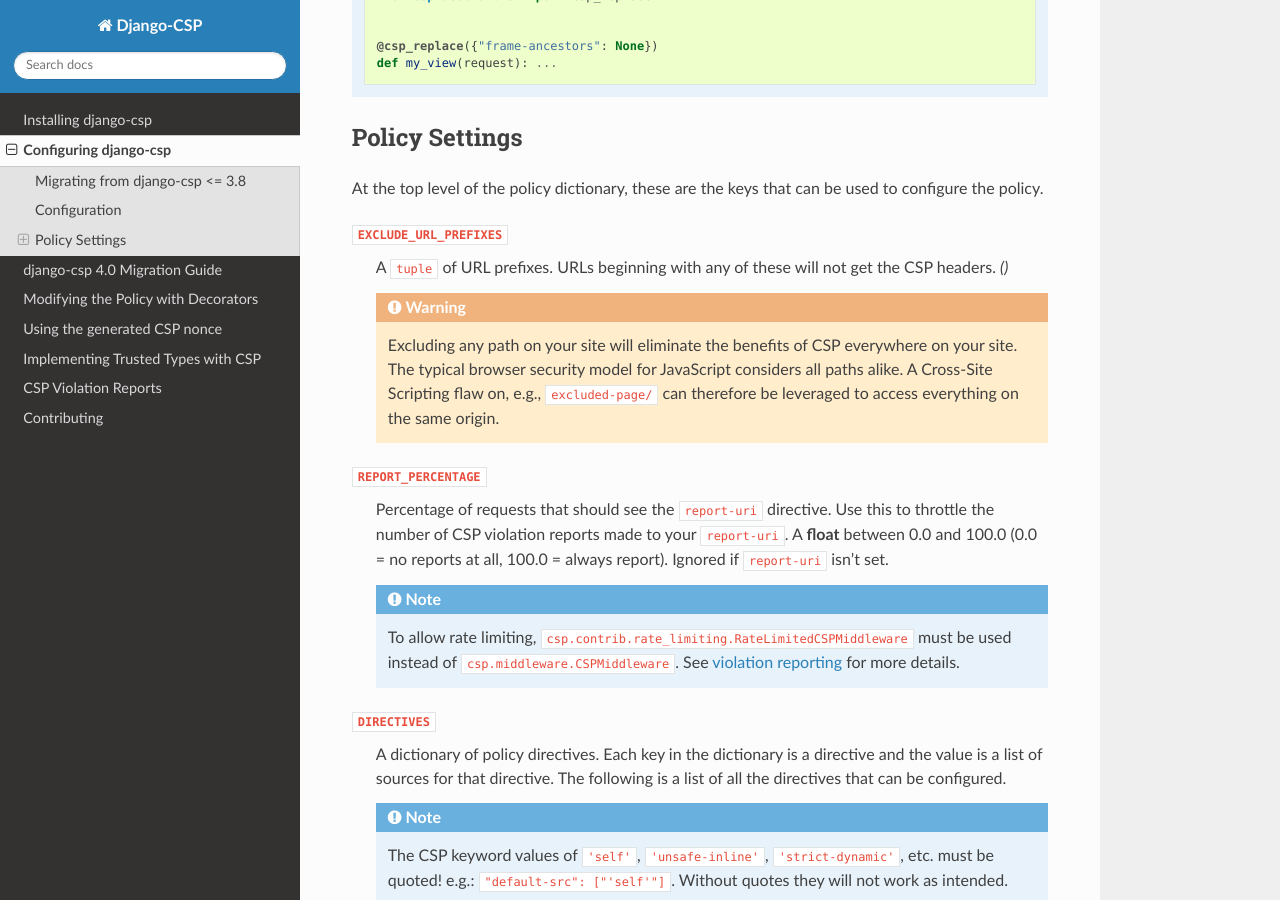
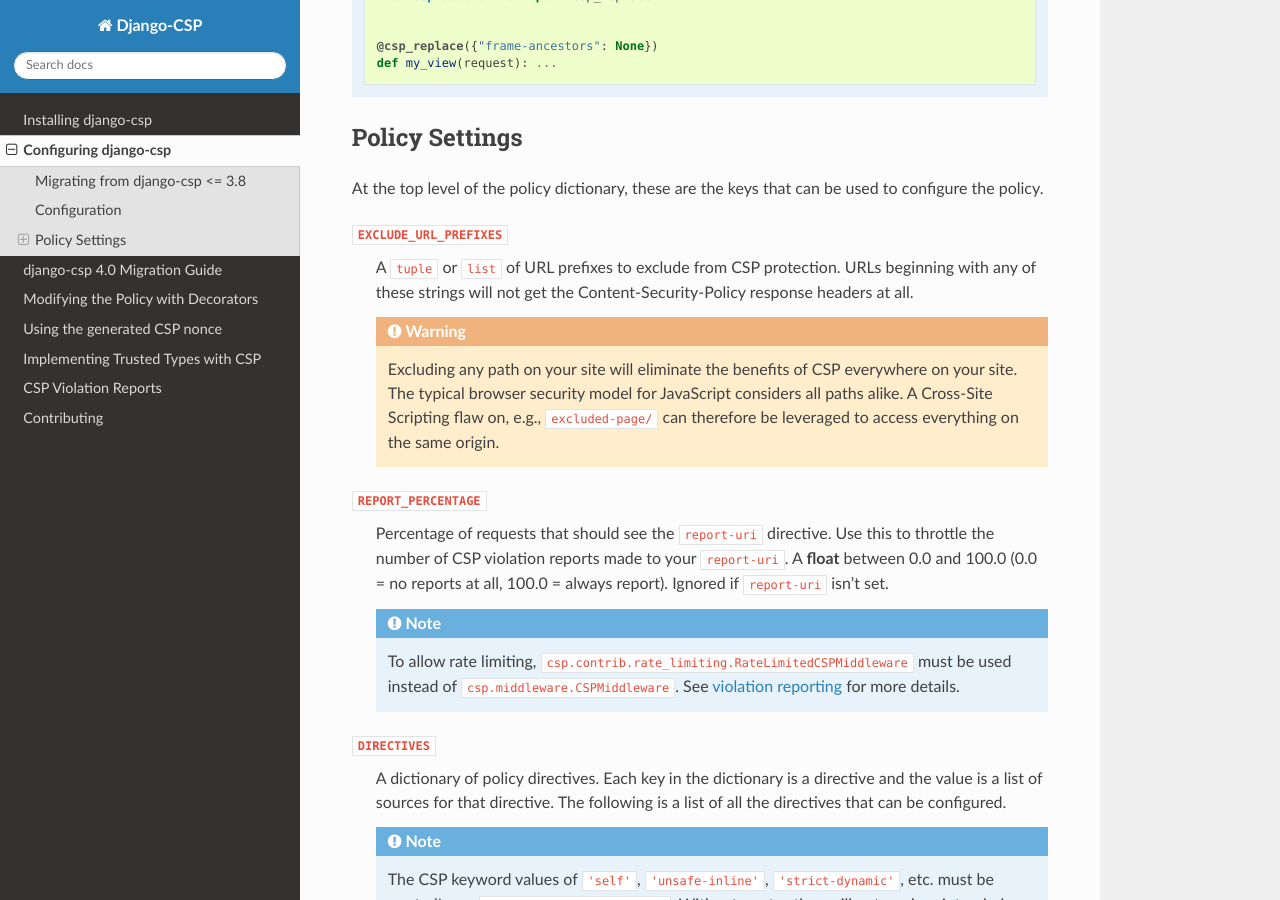
Before and after one commit to mozilla/django-csp, a Sphinx documentation site: the page built from docs/configuration.rst, in a window 1280 px wide and 900 px high, scrolled down 1825 px. Built offline with Sphinx 7.4.7 and the Read the Docs theme 3.1.0, drawn with Linux system fonts in a browser that asks for light colours.

Commit message:
docs: Update configuration exclude info

```diff
--- a/docs/configuration.rst
+++ b/docs/configuration.rst
@@ -99,8 +99,8 @@
 policy.
 
 ``EXCLUDE_URL_PREFIXES``
-    A ``tuple`` of URL prefixes. URLs beginning with any of these will not get the CSP headers.
-    *()*
+    A ``tuple`` or ``list`` of URL prefixes to exclude from CSP protection. URLs beginning with any
+    of these strings will not get the Content-Security-Policy response headers at all.
 
     .. warning::
 
```
